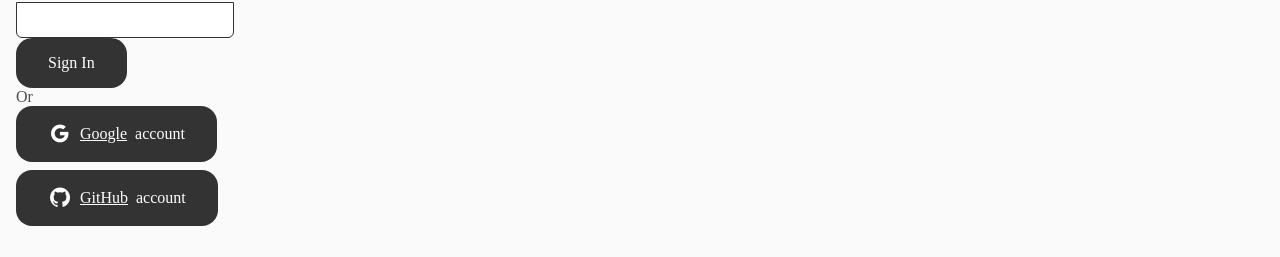
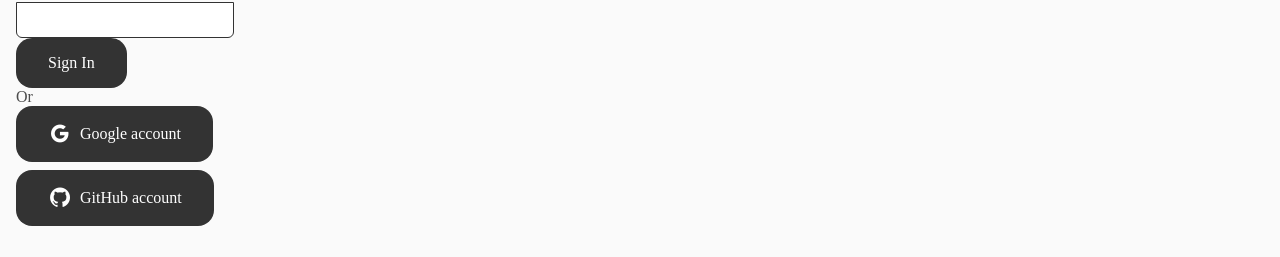
Before and after one commit to FrancoHolimananjara/MyTeam, a React (Create React App) app in the folder client/: page /login in a window 1280 px wide. Shown: the part 215-472 px from the top of the page. Built offline with nearby package versions, Linux system fonts and the light colour scheme.

Commit message:
functionality login work

```diff
--- a/client/src/components/home/Data.jsx
+++ b/client/src/components/home/Data.jsx
@@ -13,7 +13,7 @@ function Data() {
             </p>
 
             <Link className="button button--flex" to="/login">
-                Sart now <i className="bx bx-send button__icon"></i>
+                Start now <i className="bx bx-send button__icon"></i>
             </Link>
         </div>
     );
--- a/client/src/components/login/Login.jsx
+++ b/client/src/components/login/Login.jsx
@@ -1,5 +1,6 @@
 import React , { useState } from 'react';
 import './login.css';
+import axios from 'axios';
 
 function Login() {
 
@@ -7,12 +8,16 @@ function Login() {
     const [identifier, setIdentifier] = useState("");
     const [password, setPassword] = useState("");
 
+    const [token, setToken] = useState("");
+
     const onSubmit = async () => {
         const data = {
             identifier,
             password
         }
-        console.log(data);
+        const response = await axios.post("http://localhost:3001/api/auth/login", data);
+        setToken(response.data['token']);
+        localStorage.setItem('auth', response.data['token']);
     }
 
     return (
@@ -38,10 +43,10 @@ function Login() {
                         <p className="or">Or</p>
                         <div className="login__social">
                             <a href="/" className="button">
-                                <i className="bx bxl-google"></i> <u>Google</u>account
+                                <i className="bx bxl-google"></i> Google account
                             </a>
                             <a href="/" className="button">
-                                <i className="bx bxl-github"></i> <u>GitHub</u> account
+                                <i className="bx bxl-github"></i> GitHub account
                             </a>
                         </div>
                     </form>
```
